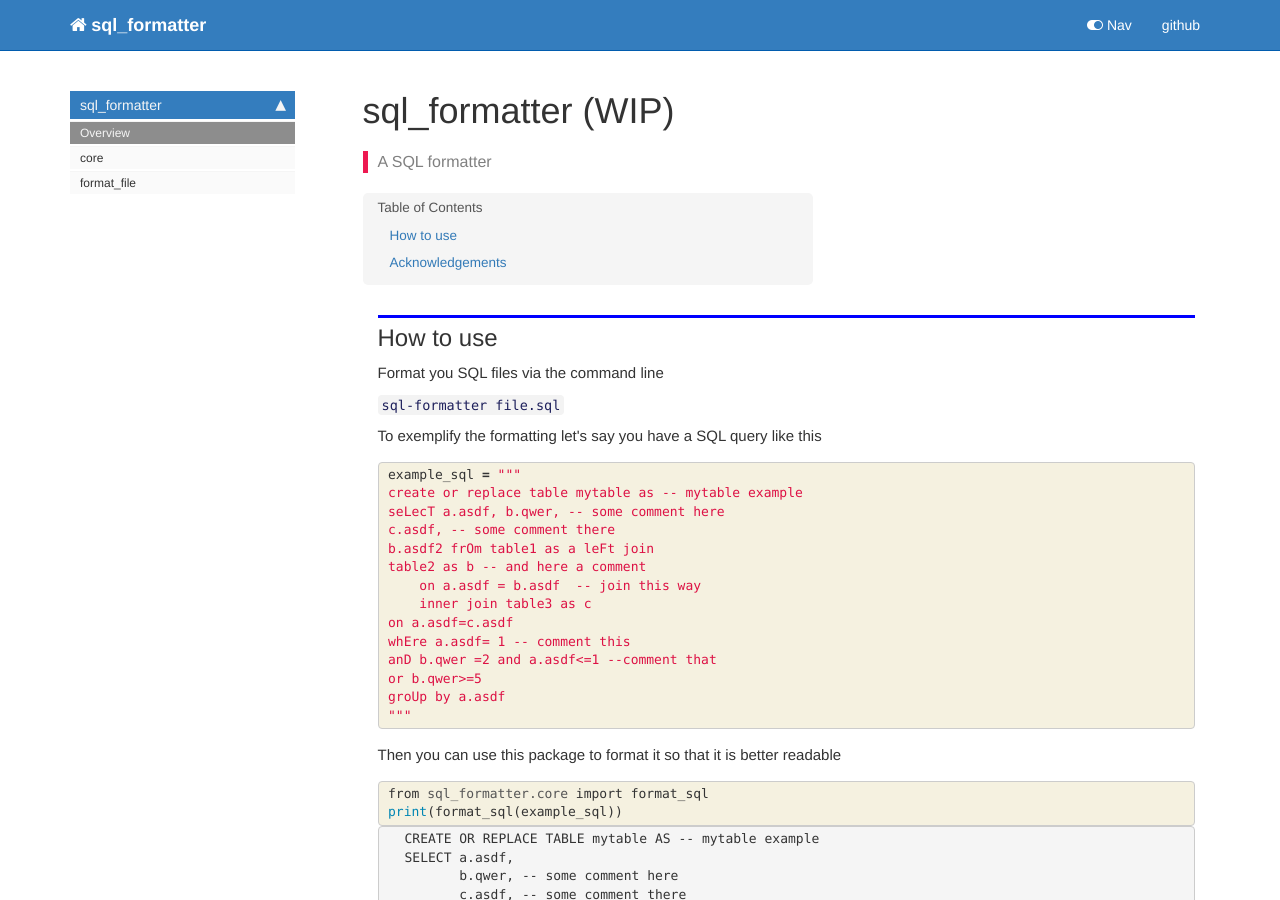
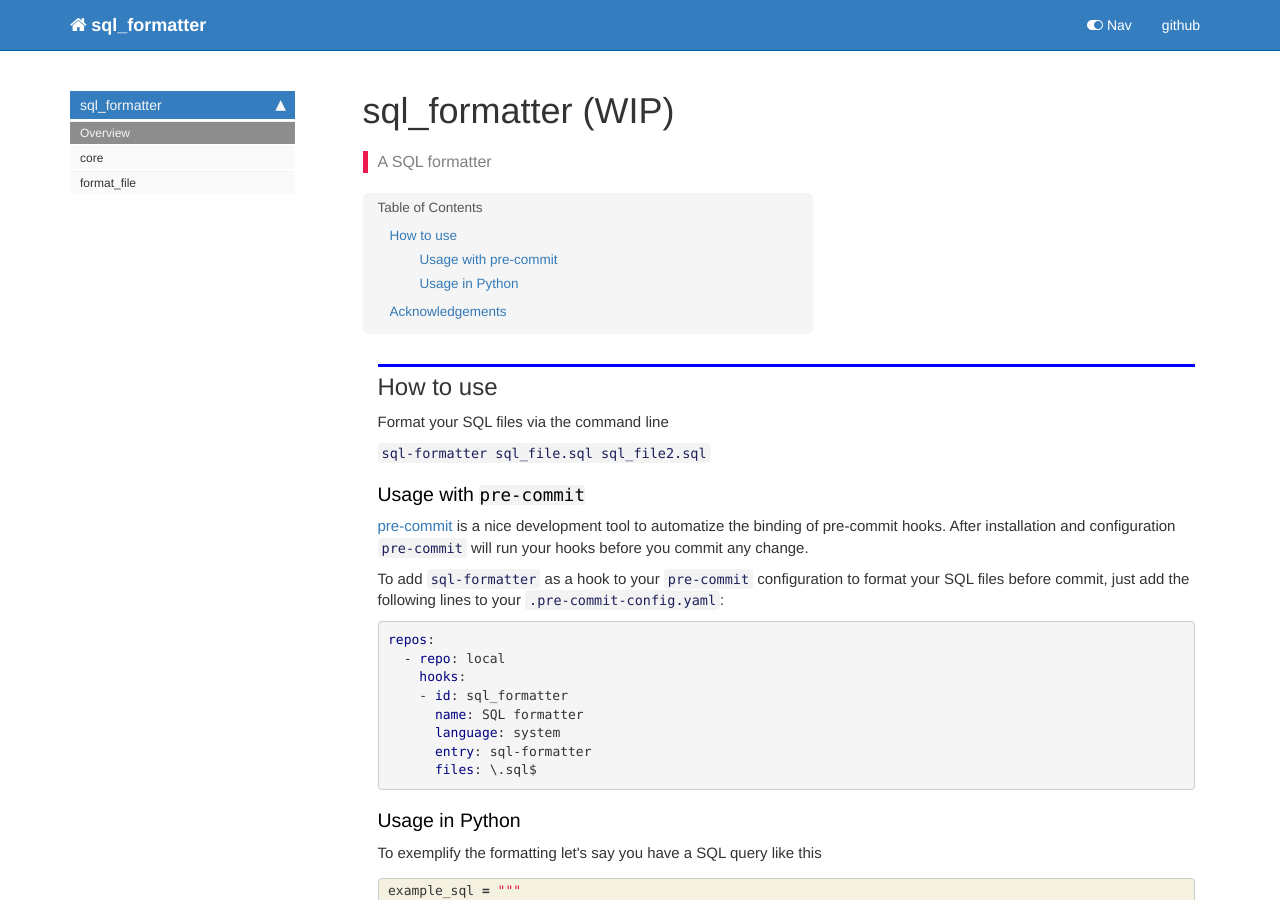
Before and after one commit to PabloRMira/sql_formatter, a Jekyll site: the page built from docs/index.html, in a window 1280 px wide and 900 px high. Built offline with Jekyll 4.4.1, drawn with Linux system fonts in a browser that asks for light colours; nearby versions of some CDN libraries; comment, search, counter and statistics services are not loaded; some of the changed text lies outside the part shown.

Commit message:
[pre-commit] add pre-commit configuration docs

```diff
--- a/docs/index.html
+++ b/docs/index.html
@@ -31,9 +31,38 @@ nb_path: "nbs/index.ipynb"
 
 <div class="cell border-box-sizing text_cell rendered"><div class="inner_cell">
 <div class="text_cell_render border-box-sizing rendered_html">
-<h2 id="How-to-use">How to use<a class="anchor-link" href="#How-to-use"> </a></h2><p>Format you SQL files via the command line</p>
-<p><code>sql-formatter file.sql</code></p>
+<h2 id="How-to-use">How to use<a class="anchor-link" href="#How-to-use"> </a></h2><p>Format your SQL files via the command line</p>
+<p><code>sql-formatter sql_file.sql sql_file2.sql</code></p>
 
+</div>
+</div>
+</div>
+<div class="cell border-box-sizing text_cell rendered"><div class="inner_cell">
+<div class="text_cell_render border-box-sizing rendered_html">
+<h3 id="Usage-with-pre-commit">Usage with <code>pre-commit</code><a class="anchor-link" href="#Usage-with-pre-commit"> </a></h3>
+</div>
+</div>
+</div>
+<div class="cell border-box-sizing text_cell rendered"><div class="inner_cell">
+<div class="text_cell_render border-box-sizing rendered_html">
+<p><a href="https://pre-commit.com">pre-commit</a> is a nice development tool to automatize the binding of pre-commit hooks. After installation and configuration <code>pre-commit</code> will run your hooks before you commit any change.</p>
+<p>To add <code>sql-formatter</code> as a hook to your <code>pre-commit</code> configuration to format your SQL files before commit, just add the following lines to your <code>.pre-commit-config.yaml</code>:</p>
+<div class="highlight"><pre><span></span><span class="nt">repos</span><span class="p">:</span>
+  <span class="p p-Indicator">-</span> <span class="nt">repo</span><span class="p">:</span> <span class="l l-Scalar l-Scalar-Plain">local</span>
+    <span class="nt">hooks</span><span class="p">:</span>
+    <span class="p p-Indicator">-</span> <span class="nt">id</span><span class="p">:</span> <span class="l l-Scalar l-Scalar-Plain">sql_formatter</span>
+      <span class="nt">name</span><span class="p">:</span> <span class="l l-Scalar l-Scalar-Plain">SQL formatter</span>
+      <span class="nt">language</span><span class="p">:</span> <span class="l l-Scalar l-Scalar-Plain">system</span>
+      <span class="nt">entry</span><span class="p">:</span> <span class="l l-Scalar l-Scalar-Plain">sql-formatter</span>
+      <span class="nt">files</span><span class="p">:</span> <span class="l l-Scalar l-Scalar-Plain">\.sql$</span>
+</pre></div>
+
+</div>
+</div>
+</div>
+<div class="cell border-box-sizing text_cell rendered"><div class="inner_cell">
+<div class="text_cell_render border-box-sizing rendered_html">
+<h3 id="Usage-in-Python">Usage in Python<a class="anchor-link" href="#Usage-in-Python"> </a></h3>
 </div>
 </div>
 </div>
```
Also changed, not shown: other parts of docs/index.html (+1 -2 lines), README.md, 1 other file.
